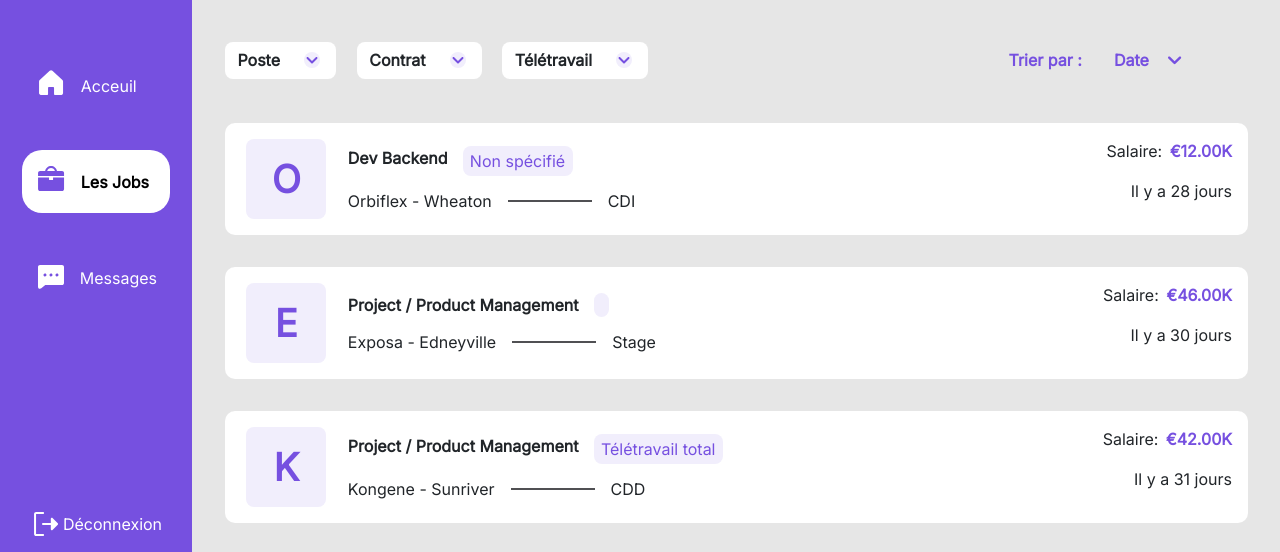
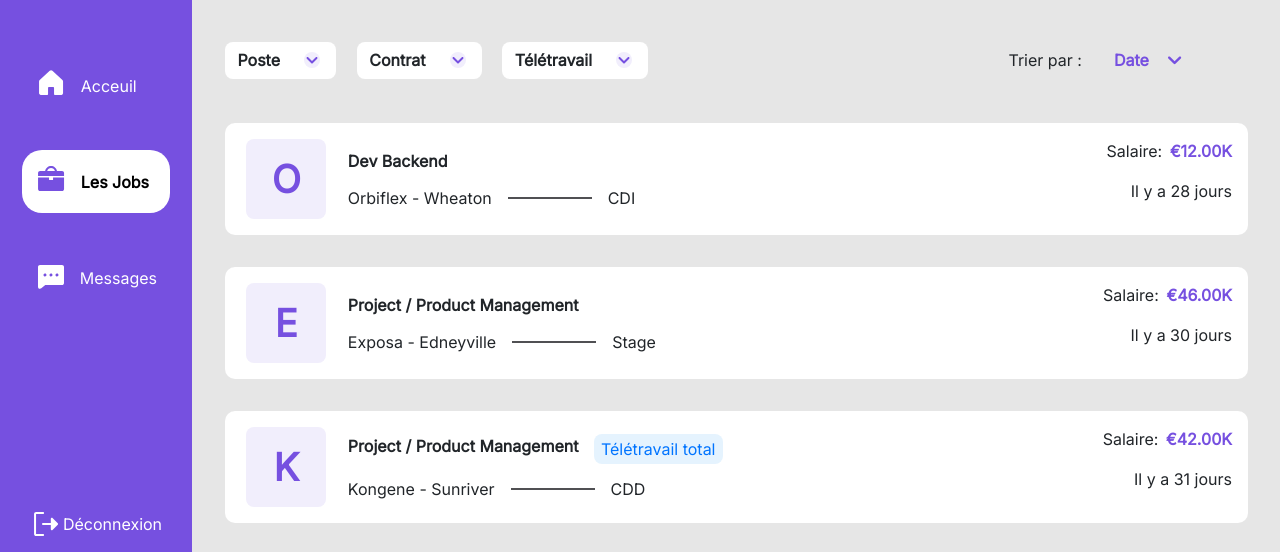
Before and after one commit to MathieuPol/My-job, a plain HTML site: page index.html in a window 1280 px wide. Shown: the part 179-731 px from the top of the page. Drawn offline with Linux system fonts and the light colour scheme.

Commit message:
ci: done imp button

```diff
--- a/asset/css/style.css
+++ b/asset/css/style.css
@@ -136,6 +136,7 @@ main {
     padding: 0.4rem 1rem 0.4rem 0.8rem;
     border: none;
     border-radius: 0.5rem;
+    cursor: pointer;
 }
 
 .job-panel button:hover {
@@ -163,8 +164,13 @@ main {
 
 }
 
+.filter-by-label{
+    font-weight: normal;
+}
+
 .filter-by p {
     margin-bottom: 0rem;
+
 }
 
 .filtered-content p{
@@ -173,6 +179,11 @@ main {
 
 .close{
     cursor: pointer;
+}
+
+#current-filter{
+    font-weight: bold;
+    color: #7650E0;
 }
 
 .drop-btn-date-picture{
@@ -274,13 +285,27 @@ main {
 }
 
 .job-info-button{
-    background-color: #F1EEFC;
-    color: #7650E0;
     margin-left: 1rem;
     padding: 0.2rem 0.5rem 0.2rem 0.4rem;
     border: none;
     border-radius: 0.5rem;
 }
+
+.display-tele-ponctu {
+    background-color: #FFF8E5;
+    color: #F0BA1C;
+}
+
+.display-tele-partiel{
+    background-color: #F1EEFC;
+    color: #7650E0;
+}
+
+.display-tele-total{
+    background-color: #E5F3FE;
+    color: #0074FF;
+}
+
 
 .job-info-location{
     display: flex;
@@ -450,6 +475,8 @@ main {
     padding: 12px 16px;
     text-decoration: none;
     display: block;
+    cursor: pointer;
+    font-weight: bold;
 }
 
 .dropdown-content-date-active{
@@ -477,11 +504,9 @@ main {
 
 .filter-by{
     display: flex;
-    color: #7650E0;
     background-color: transparent;
     font-size: 16px;
     border: none;
-    cursor: pointer;
     margin-left: 1rem;
     border: none;
     border-radius: 0.5rem;
--- a/asset/js/component/app.js
+++ b/asset/js/component/app.js
@@ -58,23 +58,30 @@ fetch("asset/data/data.json")
             if(iterator.remoteWork !== 'none'){
                 if(iterator.remoteWork == 'full'){
                     lowerCard.querySelector('.job-info-button').textContent = 'Télétravail total';
+                    lowerCard.querySelector('.job-info-button').classList.add('display-tele-total');
+
                     lowerCard.querySelector('.card-job-info-button').textContent = 'Télétravail total';
+                    lowerCard.querySelector('.card-job-info-button').classList.add('display-tele-total');
                 }else if(iterator.remoteWork == 'regularly'){
                     lowerCard.querySelector('.job-info-button').textContent = 'Télétravail partiel';
+                    lowerCard.querySelector('.job-info-button').classList.add('display-tele-partiel');
+
                     lowerCard.querySelector('.card-job-info-button').textContent = 'Télétravail partiel';
+                    lowerCard.querySelector('.card-job-info-button').classList.add('display-tele-partiel');
 
                 }else if(iterator.remoteWork == 'eventually'){
                     lowerCard.querySelector('.job-info-button').textContent = 'Télétravail ponctuel';
+                    lowerCard.querySelector('.job-info-button').classList.add('display-tele-ponctu');
                     lowerCard.querySelector('.card-job-info-button').textContent = 'Télétravail ponctuel';
+                    lowerCard.querySelector('.card-job-info-button').classList.add('display-tele-ponctu');
 
                 }else{
-                    lowerCard.querySelector('.job-info-button').textContent = 'Non spécifié';
-                    lowerCard.querySelector('.card-job-info-button').textContent = 'Non spécifié';
-
+                    lowerCard.querySelector('.job-info-button').classList.add('hide');
+                    lowerCard.querySelector('.card-job-info-button').classList.add('hide');
                 }
             }else{
-                lowerCard.querySelector('.job-info-button').textContent = '';
-                lowerCard.querySelector('.card-job-info-button').textContent = '';
+                lowerCard.querySelector('.job-info-button').classList.add('hide');
+                lowerCard.querySelector('.card-job-info-button').classList.add('hide');
 
             }
 
--- a/asset/js/component/card_deployment.js
+++ b/asset/js/component/card_deployment.js
@@ -76,23 +76,36 @@ const deploy = {
                             if(iterator.remoteWork !== 'none'){
                                 if(iterator.remoteWork == 'full'){
                                     lowerCard.querySelector('.job-info-button').textContent = 'Télétravail total';
+                                    lowerCard.querySelector('.job-info-button').classList.add('display-tele-total');
+
                                     lowerCard.querySelector('.card-job-info-button').textContent = 'Télétravail total';
+                                    lowerCard.querySelector('.card-job-info-button').classList.add('display-tele-total');
                                 }else if(iterator.remoteWork == 'regularly'){
                                     lowerCard.querySelector('.job-info-button').textContent = 'Télétravail partiel';
+                                    lowerCard.querySelector('.job-info-button').classList.add('display-tele-partiel');
+
                                     lowerCard.querySelector('.card-job-info-button').textContent = 'Télétravail partiel';
+                                    lowerCard.querySelector('.card-job-info-button').classList.add('display-tele-partiel');
 
                                 }else if(iterator.remoteWork == 'eventually'){
                                     lowerCard.querySelector('.job-info-button').textContent = 'Télétravail ponctuel';
-                                    lowerCard.querySelector('.card-job-info-button').textContent = 'Télétravail ponctuel';
+                                    lowerCard.querySelector('.job-info-button').classList.add('display-tele-ponctu');
+                                    lowerCard.querySelector('.card-job-info-button').textContent = 'Télétravail ponctu';
+                                    lowerCard.querySelector('.card-job-info-button').classList.add('display-tele-ponctu');
 
                                 }else{
                                     lowerCard.querySelector('.job-info-button').textContent = 'Non spécifié';
+                                    lowerCard.querySelector('.job-info-button').classList.add('hide');
                                     lowerCard.querySelector('.card-job-info-button').textContent = 'Non spécifié';
+                                    lowerCard.querySelector('.card-job-info-button').classList.add('hide');
 
                                 }
                             }else{
                                 lowerCard.querySelector('.job-info-button').textContent = '';
+                                lowerCard.querySelector('.job-info-button').classList.add('hide');
+
                                 lowerCard.querySelector('.card-job-info-button').textContent = '';
+                                lowerCard.querySelector('.card-job-info-button').classList.add('hide');
 
                             }
 
--- a/asset/js/component/dropdown.js
+++ b/asset/js/component/dropdown.js
@@ -117,8 +117,6 @@ function handleInputElt(evt){
     filtered.append(filterTpl);
   };
   if (evt.target.checked == false) {
-
-    console.log(evt.target.classList[0]);
     filtered.querySelector(`.${evt.target.getAttribute('id')}`).remove();
 
     const allLowerCard = document.querySelectorAll('.lower-card-container');
--- a/index.html
+++ b/index.html
@@ -77,7 +77,7 @@
 
         <div class="job-panel">
             <h1>Les jobs</h1>
-            <button>Imprimer la page</button>
+            <button onclick="window.print()">Imprimer la page</button>
         </div>
         <div class="filter-panel">
             <div>
@@ -177,7 +177,7 @@
             </div> -->
 
             <div class="filter-by">
-                <p>Trier par :</p>
+                <p class="filter-by-label">Trier par :</p>
                 <div class="dropdown">
                     <div onclick="dropDate()" class="drop-btn-date">
                         <p id="current-filter"  class="dropBtnDate drop-btn-date">Date</p>
```
